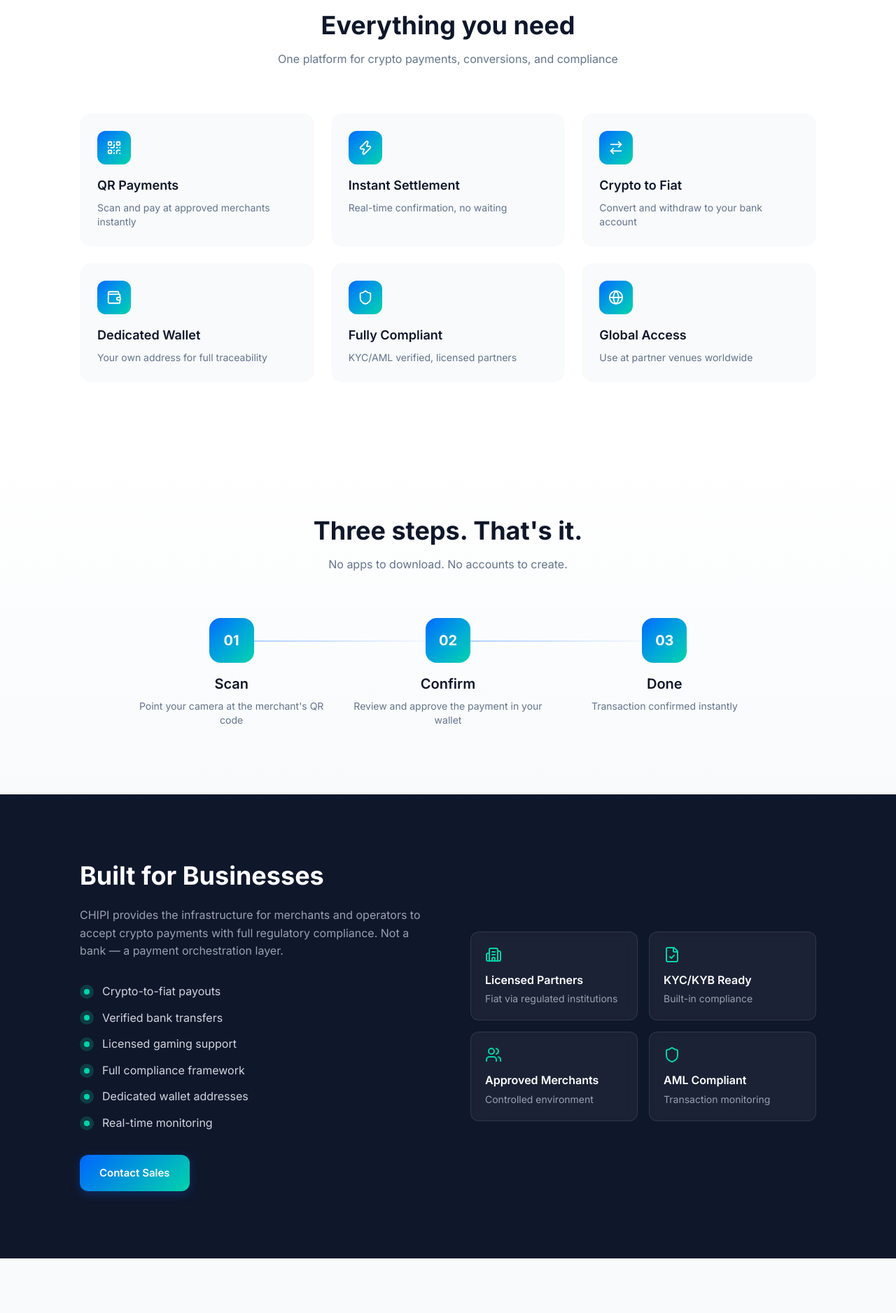
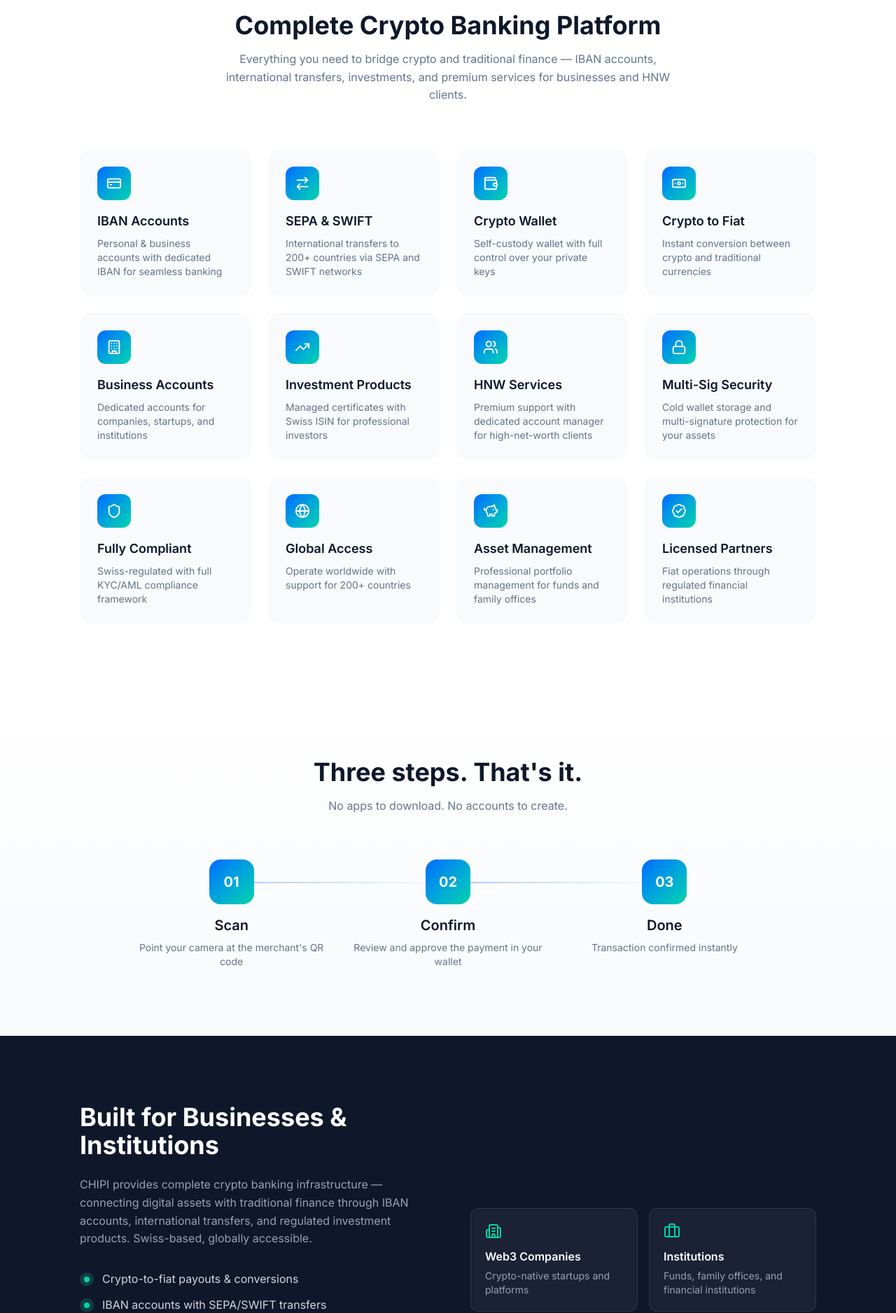
Before and after one commit to pubgking0906-collab/chipi-payment-solution, a Next.js app: page / in a window 1280 px wide. Shown: the part 880-2756 px from the top of the page at 70% size. Built offline with nearby package versions, Linux system fonts and the light colour scheme.

Commit message:
Add full SuisseBase-style services: IBAN, SEPA/SWIFT, investments, HNW, security

```diff
--- a/src/components/Business.tsx
+++ b/src/components/Business.tsx
@@ -3,15 +3,24 @@
 import { motion } from "framer-motion";
 import { useInView } from "framer-motion";
 import { useRef } from "react";
-import { Building2, FileCheck, Users, Shield } from "lucide-react";
+import { Building2, FileCheck, Users, Shield, Briefcase, TrendingUp } from "lucide-react";
 
 const capabilities = [
-  "Crypto-to-fiat payouts",
-  "Verified bank transfers",
-  "Licensed gaming support",
-  "Full compliance framework",
-  "Dedicated wallet addresses",
-  "Real-time monitoring",
+  "Crypto-to-fiat payouts & conversions",
+  "IBAN accounts with SEPA/SWIFT transfers",
+  "Multi-currency support (USD, EUR, CHF & more)",
+  "Managed investment certificates (Swiss ISIN)",
+  "Cold wallet storage & multi-sig security",
+  "Full KYC/KYB compliance framework",
+  "Dedicated account manager",
+  "Real-time transaction monitoring",
+];
+
+const clientTypes = [
+  { icon: Building2, title: "Web3 Companies", desc: "Crypto-native startups and platforms" },
+  { icon: Briefcase, title: "Institutions", desc: "Funds, family offices, and financial institutions" },
+  { icon: TrendingUp, title: "HNW Investors", desc: "High-net-worth individuals seeking premium service" },
+  { icon: Users, title: "Businesses", desc: "Companies needing crypto-fiat infrastructure" },
 ];
 
 export default function Business() {
@@ -29,12 +38,12 @@
             transition={{ duration: 0.5 }}
           >
             <h2 className="text-3xl md:text-4xl font-bold mb-6">
-              Built for Businesses
+              Built for Businesses & Institutions
             </h2>
             <p className="text-gray-400 mb-8">
-              CHIPI provides the infrastructure for merchants and operators to accept
-              crypto payments with full regulatory compliance. Not a bank — a payment
-              orchestration layer.
+              CHIPI provides complete crypto banking infrastructure — connecting digital assets
+              with traditional finance through IBAN accounts, international transfers,
+              and regulated investment products. Swiss-based, globally accessible.
             </p>
 
             <ul className="space-y-3 mb-8">
@@ -66,19 +75,14 @@
             </motion.button>
           </motion.div>
 
-          {/* Right: Cards */}
+          {/* Right: Client Types */}
           <motion.div
             initial={{ opacity: 0, x: 30 }}
             animate={isInView ? { opacity: 1, x: 0 } : {}}
             transition={{ duration: 0.5, delay: 0.2 }}
             className="grid grid-cols-2 gap-4"
           >
-            {[
-              { icon: Building2, title: "Licensed Partners", desc: "Fiat via regulated institutions" },
-              { icon: FileCheck, title: "KYC/KYB Ready", desc: "Built-in compliance" },
-              { icon: Users, title: "Approved Merchants", desc: "Controlled environment" },
-              { icon: Shield, title: "AML Compliant", desc: "Transaction monitoring" },
-            ].map((card, i) => (
+            {clientTypes.map((card, i) => (
               <motion.div
                 key={i}
                 initial={{ opacity: 0, scale: 0.95 }}
@@ -93,6 +97,28 @@
             ))}
           </motion.div>
         </div>
+
+        {/* Trust badges */}
+        <motion.div
+          initial={{ opacity: 0, y: 20 }}
+          animate={isInView ? { opacity: 1, y: 0 } : {}}
+          transition={{ duration: 0.5, delay: 0.6 }}
+          className="mt-16 pt-16 border-t border-white/10"
+        >
+          <div className="grid grid-cols-2 md:grid-cols-4 gap-8 text-center">
+            {[
+              { value: "200+", label: "Countries Supported" },
+              { value: "Swiss", label: "Regulated Platform" },
+              { value: "24/7", label: "Account Management" },
+              { value: "€50M+", label: "Assets Under Management" },
+            ].map((stat, i) => (
+              <div key={i}>
+                <div className="text-2xl md:text-3xl font-bold gradient-text mb-1">{stat.value}</div>
+                <div className="text-gray-400 text-sm">{stat.label}</div>
+              </div>
+            ))}
+          </div>
+        </motion.div>
       </div>
     </section>
   );
--- a/src/components/Features.tsx
+++ b/src/components/Features.tsx
@@ -4,44 +4,80 @@
 import { useInView } from "framer-motion";
 import { useRef } from "react";
 import {
-  QrCode,
+  CreditCard,
   Wallet,
   ArrowRightLeft,
   Shield,
-  Zap,
-  Globe
+  Globe,
+  Building,
+  TrendingUp,
+  Users,
+  Lock,
+  Banknote,
+  PiggyBank,
+  BadgeCheck
 } from "lucide-react";
 
 const features = [
   {
-    icon: QrCode,
-    title: "QR Payments",
-    description: "Scan and pay at approved merchants instantly",
-  },
-  {
-    icon: Zap,
-    title: "Instant Settlement",
-    description: "Real-time confirmation, no waiting",
+    icon: CreditCard,
+    title: "IBAN Accounts",
+    description: "Personal & business accounts with dedicated IBAN for seamless banking",
   },
   {
     icon: ArrowRightLeft,
-    title: "Crypto to Fiat",
-    description: "Convert and withdraw to your bank account",
+    title: "SEPA & SWIFT",
+    description: "International transfers to 200+ countries via SEPA and SWIFT networks",
   },
   {
     icon: Wallet,
-    title: "Dedicated Wallet",
-    description: "Your own address for full traceability",
+    title: "Crypto Wallet",
+    description: "Self-custody wallet with full control over your private keys",
+  },
+  {
+    icon: Banknote,
+    title: "Crypto to Fiat",
+    description: "Instant conversion between crypto and traditional currencies",
+  },
+  {
+    icon: Building,
+    title: "Business Accounts",
+    description: "Dedicated accounts for companies, startups, and institutions",
+  },
+  {
+    icon: TrendingUp,
+    title: "Investment Products",
+    description: "Managed certificates with Swiss ISIN for professional investors",
+  },
+  {
+    icon: Users,
+    title: "HNW Services",
+    description: "Premium support with dedicated account manager for high-net-worth clients",
+  },
+  {
+    icon: Lock,
+    title: "Multi-Sig Security",
+    description: "Cold wallet storage and multi-signature protection for your assets",
   },
   {
     icon: Shield,
     title: "Fully Compliant",
-    description: "KYC/AML verified, licensed partners",
+    description: "Swiss-regulated with full KYC/AML compliance framework",
   },
   {
     icon: Globe,
     title: "Global Access",
-    description: "Use at partner venues worldwide",
+    description: "Operate worldwide with support for 200+ countries",
+  },
+  {
+    icon: PiggyBank,
+    title: "Asset Management",
+    description: "Professional portfolio management for funds and family offices",
+  },
+  {
+    icon: BadgeCheck,
+    title: "Licensed Partners",
+    description: "Fiat operations through regulated financial institutions",
   },
 ];
 
@@ -59,20 +95,21 @@
           className="text-center mb-16"
         >
           <h2 className="text-3xl md:text-4xl font-bold mb-4">
-            Everything you need
+            Complete Crypto Banking Platform
           </h2>
-          <p className="text-[var(--muted)] max-w-lg mx-auto">
-            One platform for crypto payments, conversions, and compliance
+          <p className="text-[var(--muted)] max-w-2xl mx-auto">
+            Everything you need to bridge crypto and traditional finance — IBAN accounts,
+            international transfers, investments, and premium services for businesses and HNW clients.
           </p>
         </motion.div>
 
-        <div className="grid md:grid-cols-2 lg:grid-cols-3 gap-6">
+        <div className="grid md:grid-cols-2 lg:grid-cols-3 xl:grid-cols-4 gap-6">
           {features.map((feature, i) => (
             <motion.div
               key={i}
               initial={{ opacity: 0, y: 20 }}
               animate={isInView ? { opacity: 1, y: 0 } : {}}
-              transition={{ duration: 0.4, delay: i * 0.1 }}
+              transition={{ duration: 0.4, delay: i * 0.05 }}
               className="group p-6 rounded-2xl bg-slate-50 hover:bg-gradient-to-br hover:from-[var(--primary)]/5 hover:to-[var(--secondary)]/5 transition-all duration-300 border border-transparent hover:border-[var(--primary)]/20"
             >
               <div className="w-12 h-12 rounded-xl bg-gradient-to-br from-[var(--gradient-start)] to-[var(--gradient-end)] flex items-center justify-center mb-4 group-hover:scale-110 transition-transform">
--- a/src/components/Security.tsx
+++ b/src/components/Security.tsx
@@ -3,23 +3,38 @@
 import { motion } from "framer-motion";
 import { useInView } from "framer-motion";
 import { useRef } from "react";
-import { Shield, Lock, Eye } from "lucide-react";
+import { Shield, Lock, Eye, KeyRound, FileCheck, Building2 } from "lucide-react";
 
 const badges = [
   {
     icon: Shield,
-    title: "Regulated Framework",
-    description: "Operating within global compliance standards",
+    title: "Swiss Regulated",
+    description: "Operating under Swiss financial regulations with full compliance",
   },
   {
     icon: Lock,
-    title: "Bank-Grade Security",
-    description: "Encrypted transactions, protected data",
+    title: "Cold Wallet Storage",
+    description: "Assets secured in offline cold storage with multi-sig protection",
+  },
+  {
+    icon: KeyRound,
+    title: "Multi-Signature",
+    description: "Multiple approvals required for high-value transactions",
+  },
+  {
+    icon: FileCheck,
+    title: "KYC/AML Verified",
+    description: "Rigorous identity verification and anti-money laundering checks",
   },
   {
     icon: Eye,
     title: "Full Transparency",
-    description: "Complete audit trail for every transaction",
+    description: "Complete audit trail and real-time transaction monitoring",
+  },
+  {
+    icon: Building2,
+    title: "Licensed Partners",
+    description: "Fiat operations through regulated financial institutions",
   },
 ];
 
@@ -30,14 +45,28 @@
   return (
     <section ref={ref} className="py-20 bg-slate-50">
       <div className="container-custom">
-        <div className="grid md:grid-cols-3 gap-8">
+        <motion.div
+          initial={{ opacity: 0, y: 20 }}
+          animate={isInView ? { opacity: 1, y: 0 } : {}}
+          transition={{ duration: 0.5 }}
+          className="text-center mb-12"
+        >
+          <h2 className="text-2xl md:text-3xl font-bold mb-3">
+            Security & Compliance
+          </h2>
+          <p className="text-[var(--muted)] max-w-lg mx-auto">
+            Bank-grade security with Swiss regulatory standards
+          </p>
+        </motion.div>
+
+        <div className="grid md:grid-cols-2 lg:grid-cols-3 gap-6">
           {badges.map((badge, i) => (
             <motion.div
               key={i}
               initial={{ opacity: 0, y: 20 }}
               animate={isInView ? { opacity: 1, y: 0 } : {}}
-              transition={{ duration: 0.4, delay: i * 0.1 }}
-              className="flex items-start gap-4"
+              transition={{ duration: 0.4, delay: i * 0.08 }}
+              className="flex items-start gap-4 bg-white rounded-xl p-5 shadow-sm"
             >
               <div className="w-12 h-12 rounded-xl bg-gradient-to-br from-[var(--gradient-start)] to-[var(--gradient-end)] flex items-center justify-center flex-shrink-0">
                 <badge.icon className="text-white" size={22} />
```
